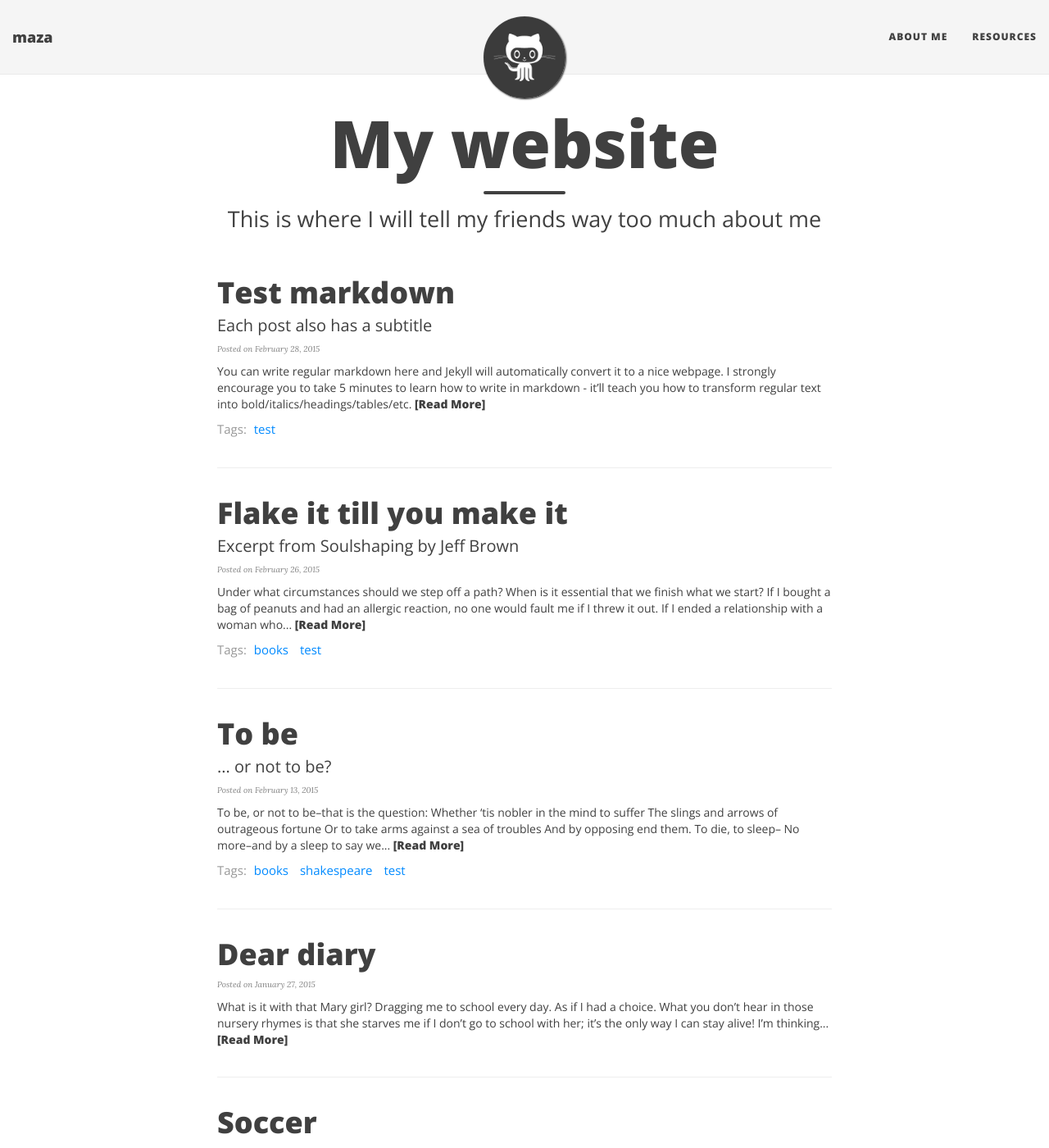
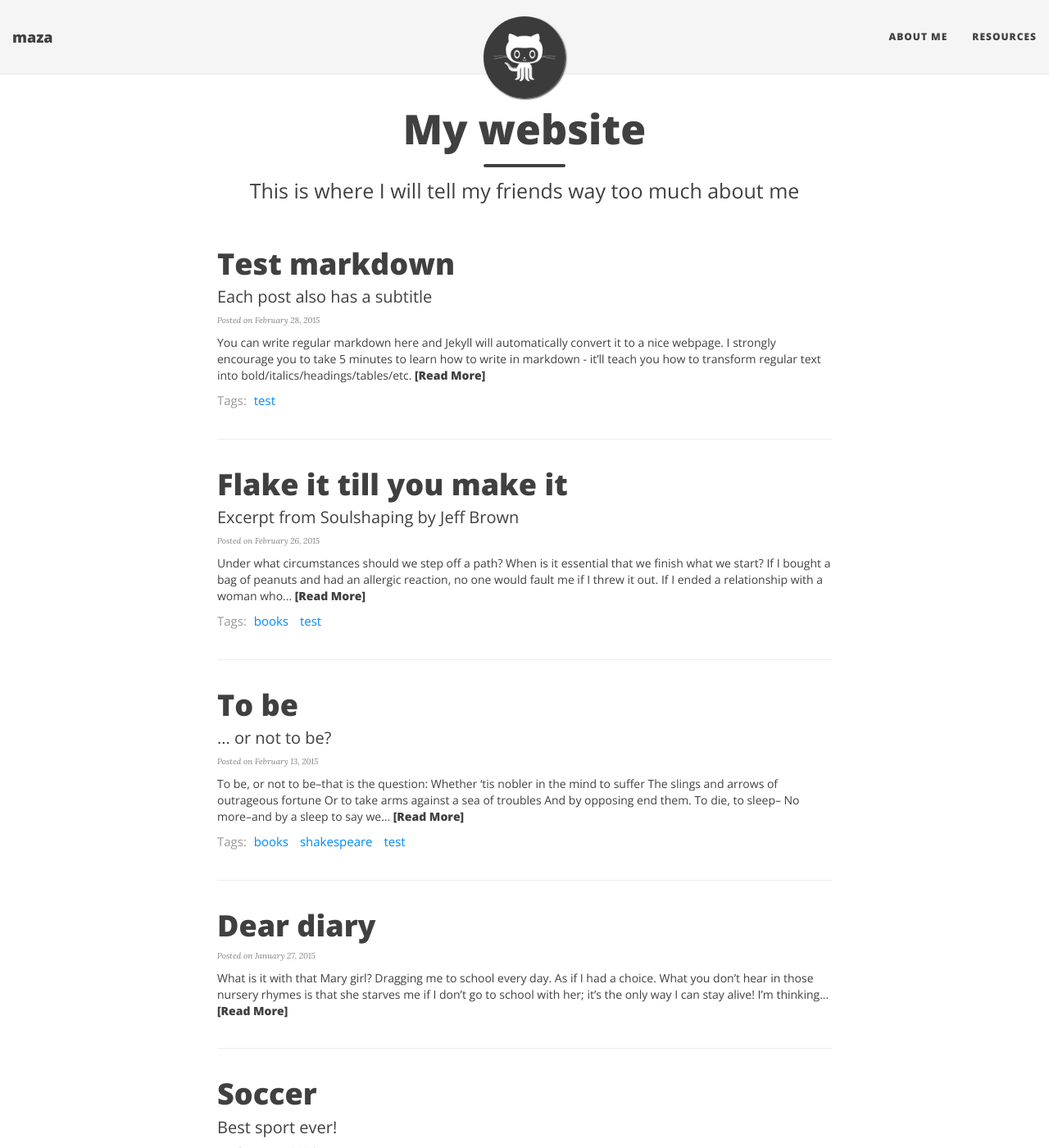
Before and after one commit to eamazaj/eamazaj.github.io, a Jekyll site: the page built from index.html, in a window 1280 px wide and 1400 px high. Shown: the whole window at 82% size. Built offline with Jekyll 4.4.1, drawn with Linux system fonts in a browser that asks for light colours; nearby versions of some CDN libraries; the list of posts is cut into pages by our own code.

Commit message:
feat: css main

```diff
--- a/css/main.css
+++ b/css/main.css
@@ -506,7 +506,7 @@ footer .theme-by {
 }
 .intro-header .page-heading h1 {
   margin-top: 0;
-  font-size: 50px;
+  font-size: 45px;
 }
 .intro-header .post-heading h1 {
   margin-top: 0;
@@ -514,7 +514,7 @@ footer .theme-by {
 }
 .intro-header .page-heading .page-subheading,
 .intro-header .post-heading .post-subheading {
-  font-size: 27px;
+  font-size: 25px;
   line-height: 1.1;
   display: block;
   font-family: 'Open Sans', 'Helvetica Neue', Helvetica, Arial, sans-serif;
@@ -559,7 +559,7 @@ footer .theme-by {
     padding: 150px 0;
   }
   .intro-header .page-heading h1 {
-    font-size: 80px;
+    font-size: 50px;
   }
   .intro-header .post-heading h1 {
     font-size: 50px;
```
